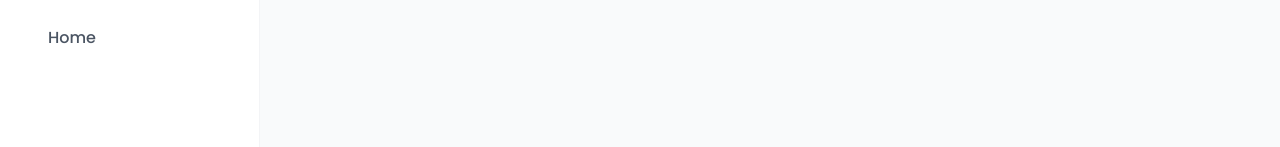
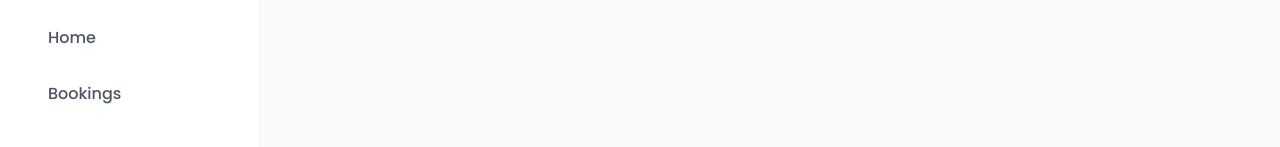
Before and after one commit to SunpreetSandhu/personal-training, a React (Vite) app: page /dashboard in a window 1280 px wide. Shown: the part 153-300 px from the top of the page. Built offline with nearby package versions, Linux system fonts and the light colour scheme; a web font is replaced by a local one.

Commit message:
added bookings page link

```diff
--- a/src/ui/MainNav.jsx
+++ b/src/ui/MainNav.jsx
@@ -52,6 +52,9 @@ function MainNav() {
         <li>
           <Link href="/dashboard">Home</Link>
         </li>
+        <li>
+          <Link href="/bookings">Bookings</Link>
+        </li>
       </NavList>
     </nav>
   );
```
